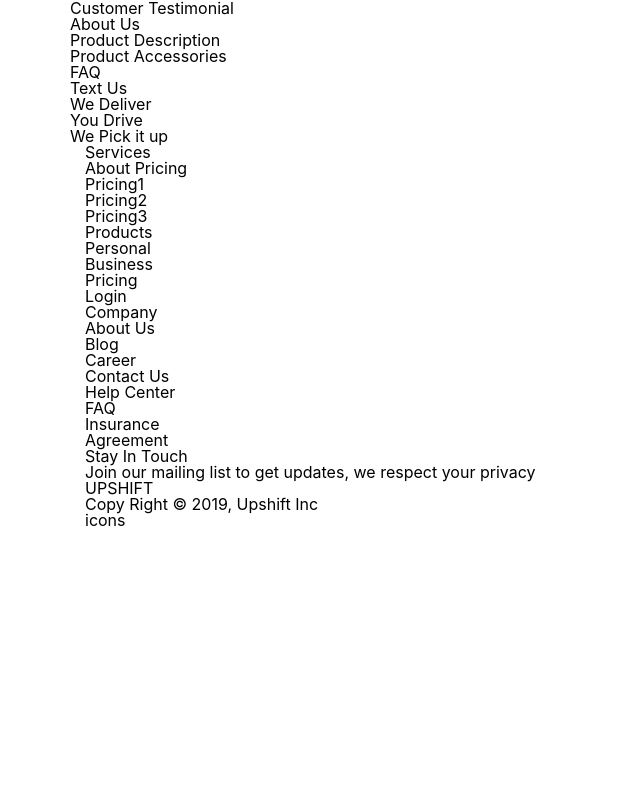
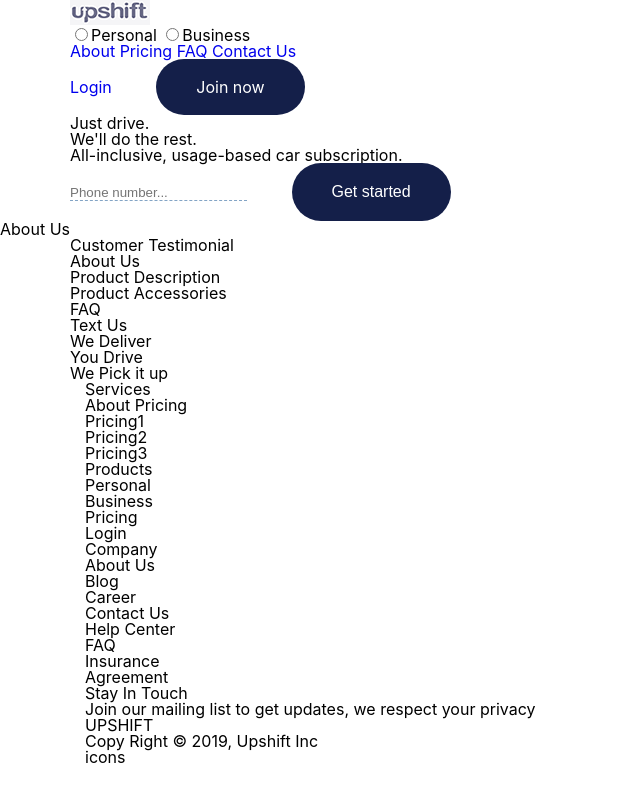
Before and after one commit to neorusse/css-challenge, a plain HTML site: page index.html in a window 1280 px wide. Shown: the whole page, without its empty margins (0-640 px from the left). Drawn offline with nearby package versions, Linux system fonts and the light colour scheme.

Commit message:
Create header

```diff
--- a/index.html
+++ b/index.html
@@ -10,8 +10,36 @@
   <link rel="stylesheet" href="./css/styles.css">
 </head>
 <body>
-  <header class="container container1 bg-wrapper">
+  <header class="masthead">
+    <nav class="topnav-look container1">
+      <a href="./index.html"><img src="./img/logo.png" alt="site-logo" class="logo"></a>
+      <div class="topnav-item">
+        <label for="personal"><input type="radio" name="" id="user-type">Personal</label>
+        <label for="business"><input type="radio" name="" id="user-type">Business</label>
+      </div>
+      <div class="topnav-item">
+        <a href="#">About</a>
+        <a href="#">Pricing</a>
+        <a href="#">FAQ</a>
+        <a href="#">Contact Us</a>
+      </div>
+      <div class="topnav-item">
+        <a href="#">Login</a>
+        <a href="#" class="btn btn-header">Join now</a>
+      </div>
+    </nav>
+    <div class="row container1">
+      <div class="col">
+        <h1 class="hero-header">Just drive.<br>We'll do the rest.</h1>
+        <p class="hero-desc">All-inclusive, usage-based car subscription.</p>
+        <form action="">
+          <input type="tel" name="phone" placeholder="Phone number...">
+          <button type="button" class="btn btn-cta">Get started</button>
+        </form>
+      </div>
+    </div>
   </header><!--Masthead-->
+  <div class="col">About Us</div>
   <div class="container container1">
     <div class="row">
       <div class="col-md-6">Customer Testimonial</div>
```
